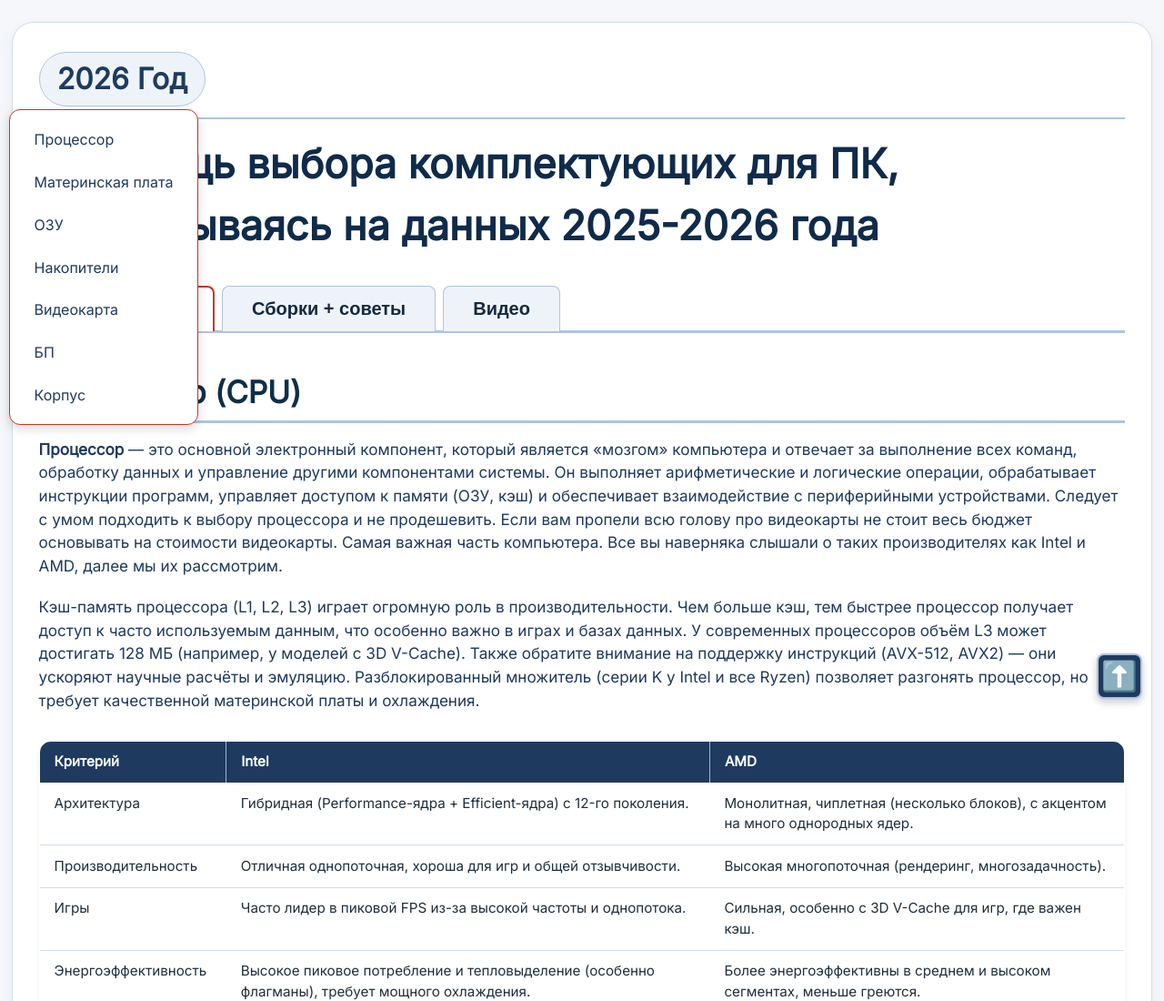
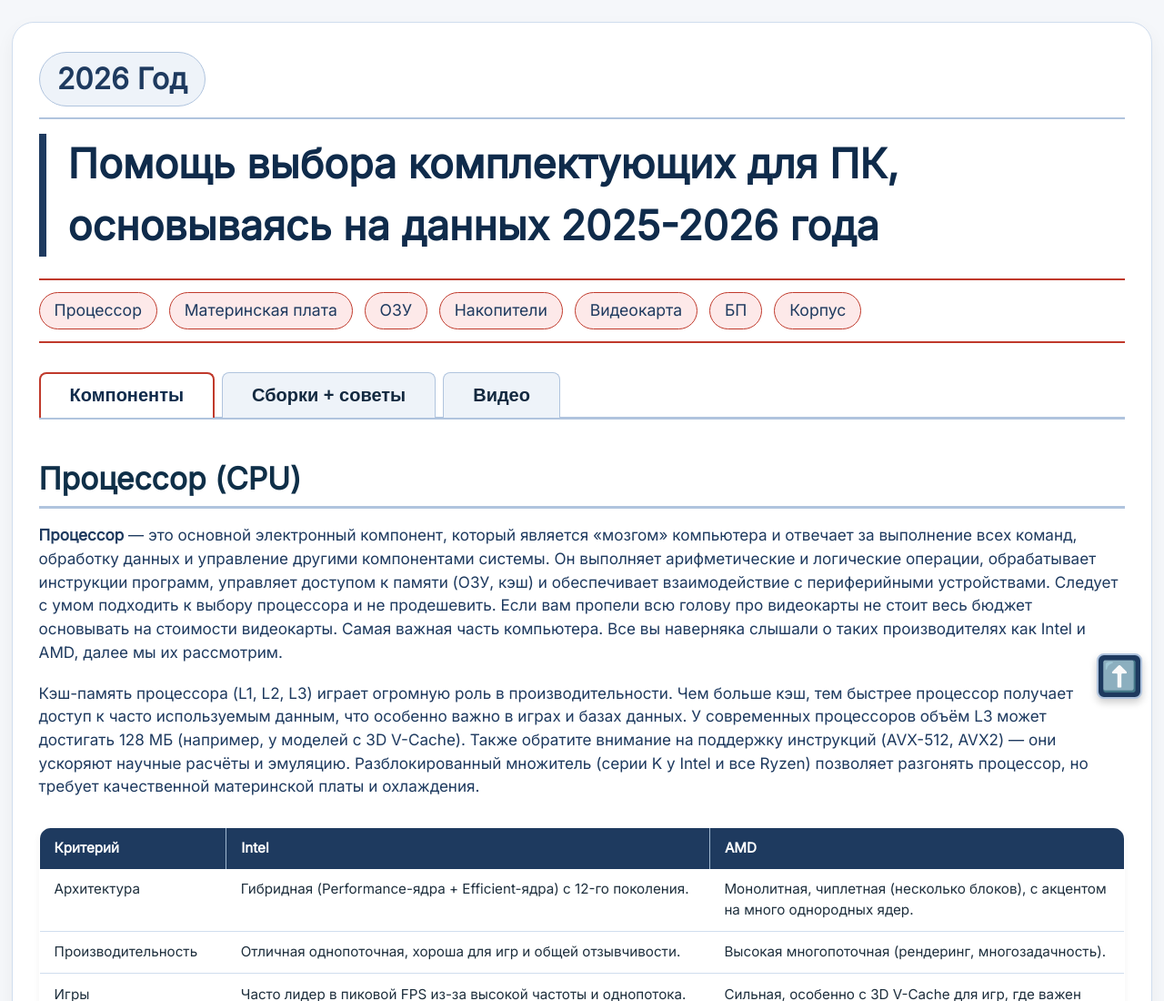
Before and after one commit to artadat45/-, a plain HTML site: page index.html in a window 1280 px wide. Shown: the top 1100 px of the page at 91% size. Drawn offline with Linux system fonts and the light colour scheme.

Commit message:
Add files via upload

```diff
--- a/index.html
+++ b/index.html
@@ -88,10 +88,9 @@
             font-size: 1.05rem;
         }
         ul li::marker {
-            color: #c0392b; /* приглушённый красный для маркеров */
+            color: #c0392b;
         }
 
-        /* Уменьшенная таблица, синяя шапка */
         table {
             width: 100%;
             border-collapse: collapse;
@@ -103,7 +102,7 @@
             font-size: 0.95rem;
         }
         th {
-            background: #1e3a5f; /* синий */
+            background: #1e3a5f;
             color: #ffffff;
             font-weight: 600;
             padding: 0.7rem 1rem;
@@ -121,7 +120,7 @@
 
         .note {
             background: #f0f5fb;
-            border-left: 8px solid #1e3a5f; /* синий */
+            border-left: 8px solid #1e3a5f;
             padding: 1.4rem 2rem;
             border-radius: 1rem;
             margin: 2.2rem 0;
@@ -129,7 +128,7 @@
 
         .badge {
             display: inline-block;
-            background: #1e3a5f; /* синий */
+            background: #1e3a5f;
             color: #ffffff;
             padding: 0.15rem 1.2rem;
             border-radius: 2rem;
@@ -162,7 +161,7 @@
             font-weight: 650;
             color: #102f48;
             margin-bottom: 0.8rem;
-            border-left: 5px solid #1e3a5f; /* синий */
+            border-left: 5px solid #1e3a5f;
             padding-left: 0.7rem;
         }
 
@@ -179,7 +178,6 @@
             text-decoration: underline wavy #ffb5b5 2px;
         }
 
-        /* Вкладки */
         .tabs {
             display: flex;
             gap: 0.5rem;
@@ -206,7 +204,7 @@
         }
         .tab-button.active {
             background: #ffffff;
-            border-color: #c0392b #b0c4de #ffffff #b0c4de; /* красная обводка сверху и по бокам */
+            border-color: #c0392b #b0c4de #ffffff #b0c4de;
             color: #0f2b4b;
             font-weight: 700;
             border-top: 2px solid #c0392b;
@@ -222,35 +220,28 @@
             display: block;
         }
 
-        /* Фиксированная навигация (путеводитель) */
-        .floating-nav {
-            position: fixed;
-            left: 10px;
-            top: 120px;
-            background: #ffffff;
-            border: 1px solid #c0392b;
-            border-radius: 12px;
-            box-shadow: 0 4px 12px rgba(0,0,0,0.15);
-            padding: 0.8rem;
-            z-index: 1000;
+        /* Навигация по разделам (только на первой вкладке) */
+        .quick-nav {
             display: flex;
-            flex-direction: column;
-            gap: 0.5rem;
-            min-width: 160px;
-            transition: opacity 0.2s;
+            flex-wrap: wrap;
+            gap: 0.8rem;
+            margin: 1.5rem 0 2rem 0;
+            padding: 0.8rem 0;
+            border-top: 2px solid #c0392b;
+            border-bottom: 2px solid #c0392b;
         }
-        .floating-nav a {
+        .quick-nav a {
             text-decoration: none;
             color: #1e3a5f;
             font-weight: 500;
-            font-size: 1rem;
-            padding: 0.4rem 0.8rem;
-            border-radius: 20px;
-            border: 1px solid transparent;
+            font-size: 1.1rem;
+            padding: 0.4rem 1rem;
+            border-radius: 30px;
+            border: 1px solid #c0392b;
+            background: #fde9e9;
             transition: 0.1s;
-            white-space: nowrap;
         }
-        .floating-nav a:hover {
+        .quick-nav a:hover {
             background: #c0392b;
             color: #ffffff;
             border-color: #a03226;
@@ -313,7 +304,7 @@
             .tabs { flex-direction: column; }
             .tab-button { border-radius: 0.5rem; border-bottom: 1px solid #b0c4de; margin-bottom: 0; }
             .tab-button.active { border-color: #c0392b; }
-            .floating-nav { display: none; } /* на мобильных убираем, чтобы не мешал */
+            .quick-nav { justify-content: center; }
         }
     </style>
     <link href="https://fonts.googleapis.com/css2?family=Inter:opsz@14..32&display=swap" rel="stylesheet">
@@ -326,14 +317,7 @@
 
         <h1>Помощь выбора комплектующих для ПК, основываясь на данных 2025-2026 года</h1>
 
-        <div class="tabs">
-            <button class="tab-button active" id="tab1-btn">Компоненты</button>
-            <button class="tab-button" id="tab2-btn">Сборки + советы</button>
-            <button class="tab-button" id="tab3-btn">Видео</button>
-        </div>
-
-        <!-- Плавающая навигация (будет видна только на первой вкладке) -->
-        <div class="floating-nav" id="floatingNav">
+        <div class="quick-nav" id="quickNav">
             <a href="#cpu">Процессор</a>
             <a href="#motherboard">Материнская плата</a>
             <a href="#ram">ОЗУ</a>
@@ -343,9 +327,13 @@
             <a href="#case">Корпус</a>
         </div>
 
-        <!-- Вкладка 1 -->
+        <div class="tabs">
+            <button class="tab-button active" id="tab1-btn">Компоненты</button>
+            <button class="tab-button" id="tab2-btn">Сборки + советы</button>
+            <button class="tab-button" id="tab3-btn">Видео</button>
+        </div>
+
         <div id="tab1" class="tab-content active">
-            <!-- все разделы с id для навигации -->
             <section id="cpu">
                 <h2>Процессор (CPU)</h2>
                 <p><strong>Процессор</strong> — это основной электронный компонент, который является «мозгом» компьютера и отвечает за выполнение всех команд, обработку данных и управление другими компонентами системы. Он выполняет арифметические и логические операции, обрабатывает инструкции программ, управляет доступом к памяти (ОЗУ, кэш) и обеспечивает взаимодействие с периферийными устройствами. Следует с умом подходить к выбору процессора и не продешевить. Если вам пропели всю голову про видеокарты не стоит весь бюджет основывать на стоимости видеокарты. Самая важная часть компьютера. Все вы наверняка слышали о таких производителях как Intel и AMD, далее мы их рассмотрим.</p>
@@ -515,7 +503,6 @@
             </section>
         </div>
 
-        <!-- Вкладка 2 -->
         <div id="tab2" class="tab-content">
             <section>
                 <h2>Основные типы сборок (актуально на 2025-2026 гг.)</h2>
@@ -570,7 +557,6 @@
                 Баланс и цель — по-прежнему главные правила. Не создавайте «бутылочных горлышек» (слабый CPU с мощной GPU, медленная RAM с топовым процессором). Определите ключевую задачу ПК, отталкивайтесь от неё при выборе видеокарты или процессора. Не экономьте на блоке питания и корпусе — это основа стабильности и долговечности. Технологии 2026 года (ИИ-ускорение, новые стандарты подключения) делают грамотный подбор компонентов ещё более важным для получения актуальной системы на годы вперед.</p>
         </div>
 
-        <!-- Вкладка 3 -->
         <div id="tab3" class="tab-content">
             <section>
                 <h2>Полезные видео по сборке и выбору комплектующих для ПК</h2>
@@ -606,7 +592,7 @@
         const tab1 = document.getElementById('tab1');
         const tab2 = document.getElementById('tab2');
         const tab3 = document.getElementById('tab3');
-        const floatingNav = document.getElementById('floatingNav');
+        const quickNav = document.getElementById('quickNav');
 
         function activateTab(activeTab, activeBtn) {
             [tab1, tab2, tab3].forEach(t => t.classList.remove('active'));
@@ -614,11 +600,10 @@
             activeTab.classList.add('active');
             activeBtn.classList.add('active');
 
-            // Показываем навигацию только на первой вкладке
             if (activeTab === tab1) {
-                floatingNav.style.display = 'flex';
+                quickNav.style.display = 'flex';
             } else {
-                floatingNav.style.display = 'none';
+                quickNav.style.display = 'none';
             }
         }
 
@@ -626,7 +611,6 @@
         tab2Btn.addEventListener('click', () => activateTab(tab2, tab2Btn));
         tab3Btn.addEventListener('click', () => activateTab(tab3, tab3Btn));
 
-        // по умолчанию активна первая вкладка
         activateTab(tab1, tab1Btn);
     </script>
 </body>
```
